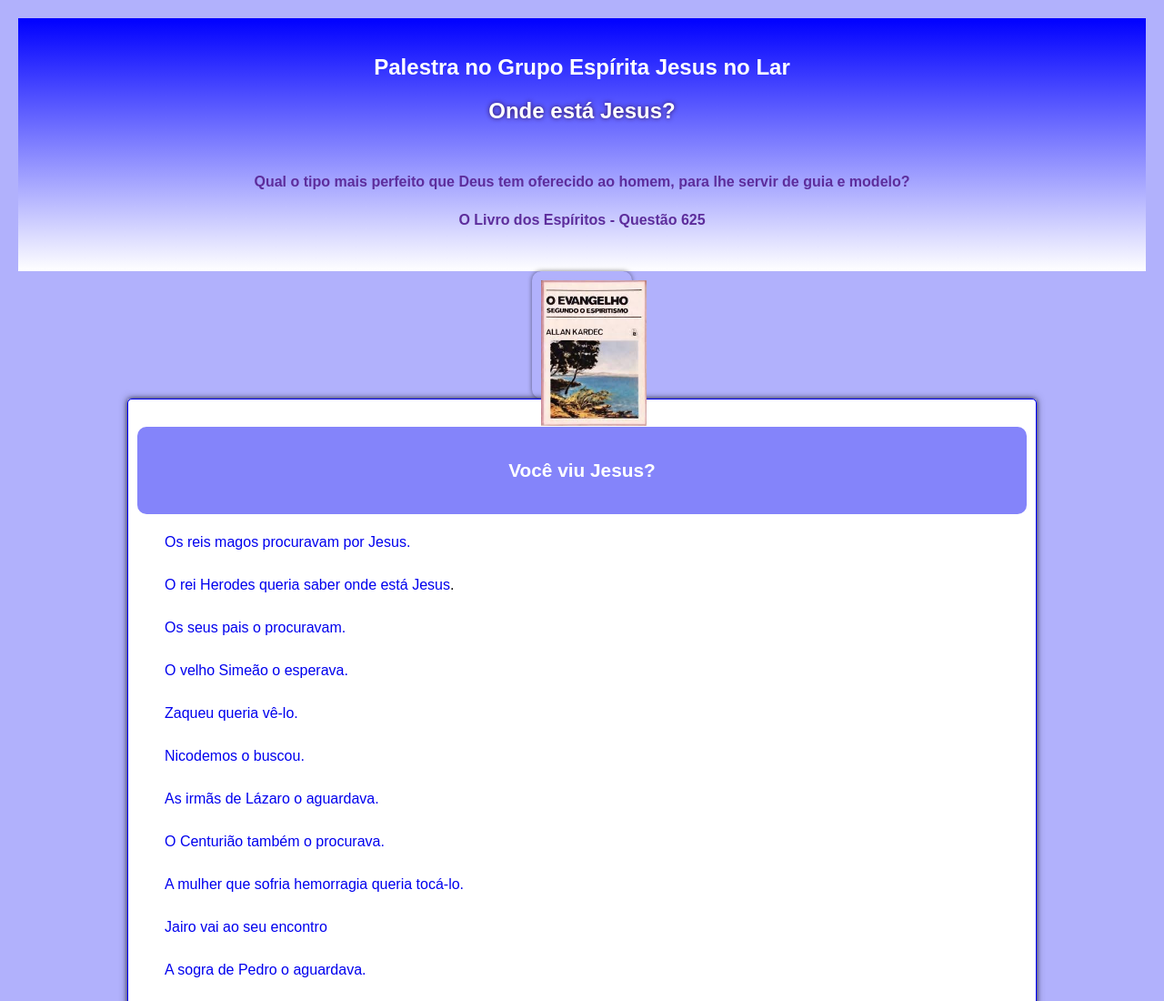
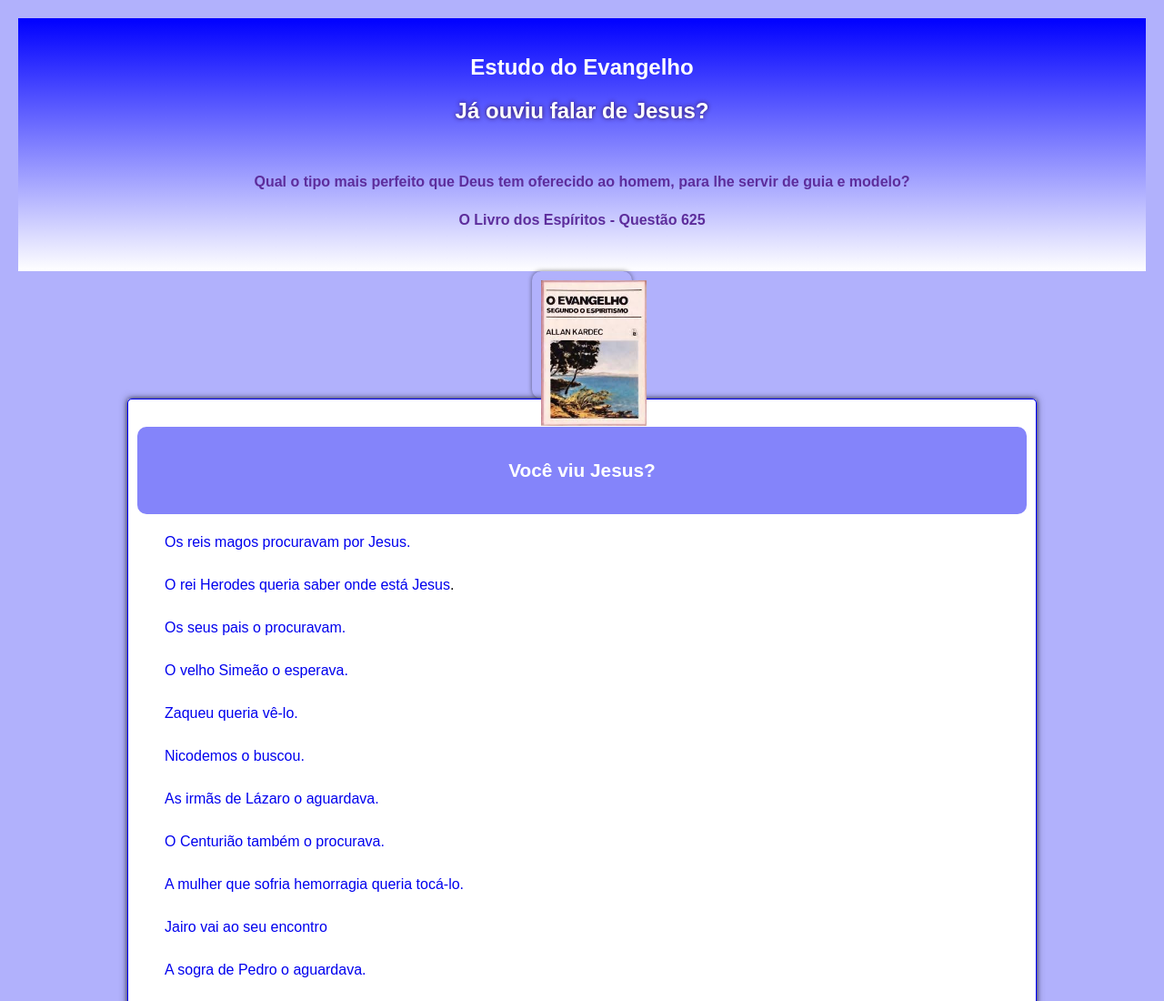
Before and after one commit to NunesFernandes/palestra-evan, a plain HTML site: page index.html in a window 1280 px wide. Shown: the top 1100 px of the page at 91% size. Drawn offline with Linux system fonts and the light colour scheme.

Commit message:
novo título

```diff
--- a/index.html
+++ b/index.html
@@ -4,14 +4,14 @@
     <meta charset="UTF-8">
     <meta http-equiv="X-UA-Compatible" content="IE=edge">
     <meta name="viewport" content="width=device-width, initial-scale=1.0">
-    <link rel="stylesheet" href="estilo/palestra.css">
+    <link rel="stylesheet" href="estilo/palestra.css" media="all">
     <title>Jesus</title>
 </head>
 <body>
     <header>
-        <h1>Palestra no Grupo Espírita Jesus no Lar
+        <h1>Estudo do Evangelho
         </h1>
-        <h1 id="cor">Onde está Jesus?
+        <h1 id="cor">Já ouviu falar de Jesus?
         </h1> <br>
         <p>Qual o tipo mais perfeito que Deus tem oferecido ao homem, para lhe servir de guia e modelo?</p>
         <p>O Livro dos Espíritos - Questão 625 </p>
```
